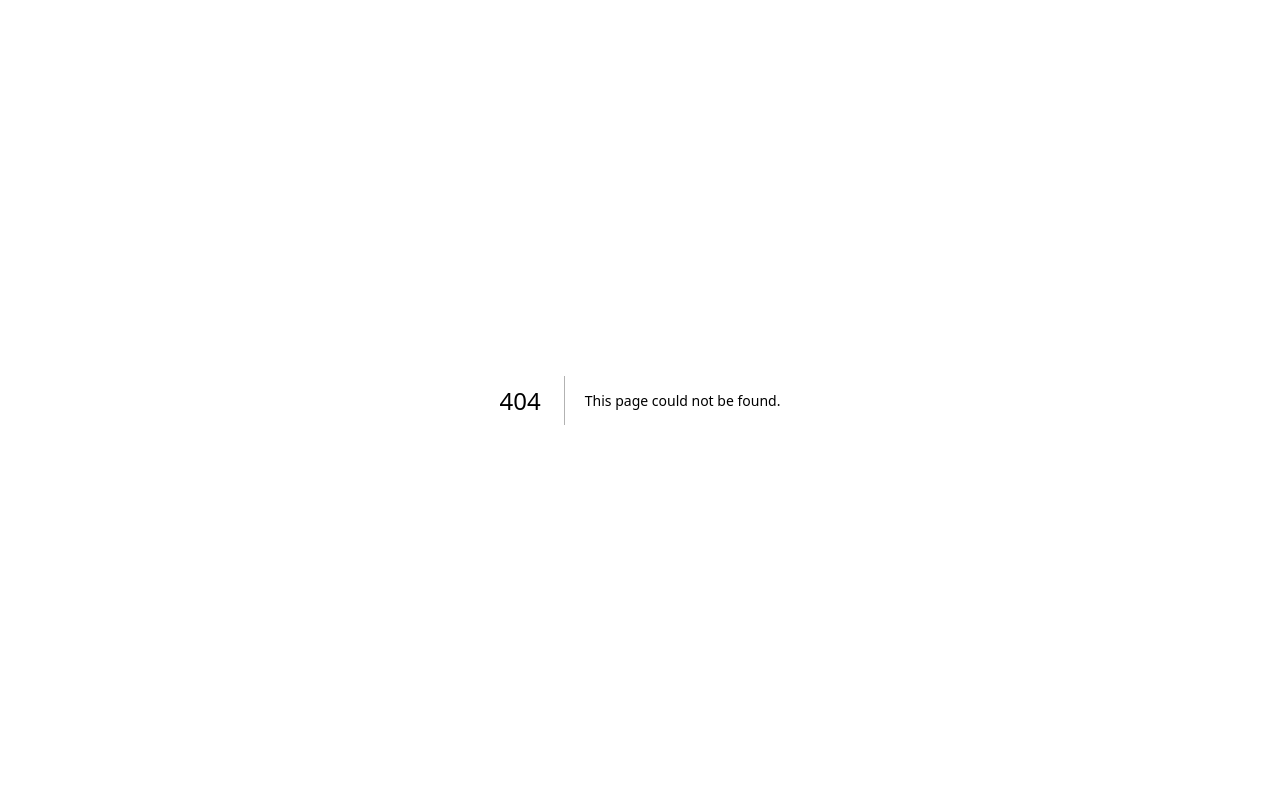
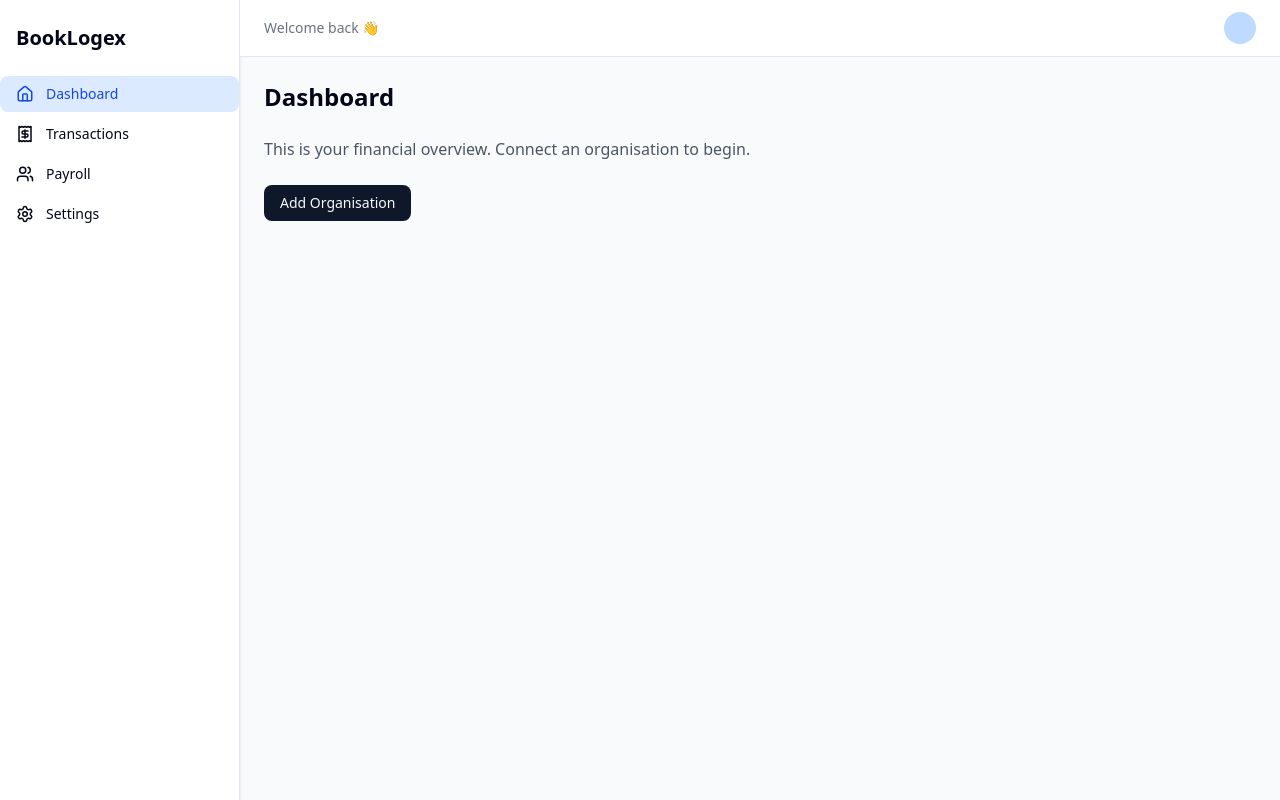
Before and after one commit to costa-satsati/booklogex-mvp, a Next.js app: page /dashboard in a window 1280 px wide. Before the commit this address had no page. Built offline with nearby package versions, Linux system fonts and the light colour scheme.

Commit message:
feat: add dashboard page with login protection

```diff
--- /dev/null
+++ b/src/app/auth/callback/route.ts
@@ -0,0 +1,36 @@
+import { NextResponse } from "next/server";
+import type { NextRequest } from "next/server";
+import { createServerClient } from "@supabase/ssr";
+
+export async function GET(req: NextRequest) {
+  const res = NextResponse.next();
+
+  const supabase = createServerClient(
+    process.env.NEXT_PUBLIC_SUPABASE_URL!,
+    process.env.NEXT_PUBLIC_SUPABASE_ANON_KEY!,
+    {
+      cookies: {
+        get(name) {
+          return req.cookies.get(name)?.value;
+        },
+        set(name, value, options) {
+          res.cookies.set({ name, value, ...options });
+        },
+        remove(name, options) {
+          res.cookies.delete({ name, ...options });
+        },
+      },
+    }
+  );
+
+  const { data, error } = await supabase.auth.exchangeCodeForSession(req.url);
+
+  if (error) {
+    console.error("Auth exchange error:", error.message);
+    return NextResponse.redirect(new URL("/login", req.url));
+  }
+
+  const redirectRes = NextResponse.redirect(new URL("/dashboard", req.url));
+  res.cookies.getAll().forEach((cookie) => redirectRes.cookies.set(cookie));
+  return redirectRes;
+}
--- /dev/null
+++ b/src/app/dashboard/components/Sidebar.tsx
@@ -0,0 +1,35 @@
+// app/dashboard/components/Sidebar.tsx
+"use client";
+import Link from "next/link";
+import { usePathname } from "next/navigation";
+import { Home, Receipt, Users, Settings } from "lucide-react";
+
+const navItems = [
+  { href: "/dashboard", icon: Home, label: "Dashboard" },
+  { href: "/transactions", icon: Receipt, label: "Transactions" },
+  { href: "/employees", icon: Users, label: "Payroll" },
+  { href: "/settings", icon: Settings, label: "Settings" },
+];
+
+export function Sidebar() {
+  const path = usePathname();
+
+  return (
+    <aside className="w-60 bg-white border-r shadow-sm">
+      <div className="px-4 py-6 text-xl font-semibold">BookLogex</div>
+      <nav className="space-y-1">
+        {navItems.map(({ href, icon: Icon, label }) => (
+          <Link
+            key={href}
+            href={href}
+            className={`flex items-center gap-3 px-4 py-2 text-sm rounded-md ${
+              path === href ? "bg-blue-100 text-blue-700 font-medium" : "hover:bg-gray-100"
+            }`}
+          >
+            <Icon size={18} /> {label}
+          </Link>
+        ))}
+      </nav>
+    </aside>
+  );
+}
--- /dev/null
+++ b/src/app/dashboard/components/Topbar.tsx
@@ -0,0 +1,17 @@
+// app/dashboard/components/Topbar.tsx
+"use client";
+import { Menu } from "lucide-react";
+
+export function Topbar() {
+  return (
+    <header className="flex items-center justify-between px-6 py-3 border-b bg-white">
+      <button className="md:hidden p-2">
+        <Menu size={20} />
+      </button>
+      <div className="text-sm text-gray-500">Welcome back 👋</div>
+      <div className="flex items-center gap-3">
+        <div className="h-8 w-8 rounded-full bg-blue-200" />
+      </div>
+    </header>
+  );
+}
--- /dev/null
+++ b/src/app/dashboard/layout.tsx
@@ -0,0 +1,19 @@
+// app/dashboard/layout.tsx
+import { Sidebar } from "./components/Sidebar";
+import { Topbar } from "./components/Topbar";
+
+export default function DashboardLayout({
+  children,
+}: {
+  children: React.ReactNode;
+}) {
+  return (
+    <div className="flex h-screen bg-gray-50">
+      <Sidebar />
+      <div className="flex flex-col flex-1">
+        <Topbar />
+        <main className="flex-1 p-6 overflow-y-auto">{children}</main>
+      </div>
+    </div>
+  );
+}
--- /dev/null
+++ b/src/app/dashboard/page.tsx
@@ -0,0 +1,17 @@
+// app/dashboard/page.tsx
+"use client";
+import { Button } from "@/components/ui/button";
+
+export default function DashboardPage() {
+  return (
+    <div className="space-y-6">
+      <h1 className="text-2xl font-semibold">Dashboard</h1>
+      <p className="text-gray-600">
+        This is your financial overview. Connect an organisation to begin.
+      </p>
+      <Button onClick={() => alert("TODO: open Add Organisation modal")}>
+        Add Organisation
+      </Button>
+    </div>
+  );
+}
--- a/src/app/login/page.tsx
+++ b/src/app/login/page.tsx
@@ -1,22 +1,37 @@
-"use client"
+"use client";
 
-import { supabase } from "@/lib/supabaseClient"
+import { useSearchParams, useRouter } from "next/navigation";
+import { supabase } from "@/lib/supabaseClient";
 
 export default function LoginPage() {
+  const router = useRouter();
+  const searchParams = useSearchParams();
+  const redirectTo = searchParams.get("redirectedFrom") || "/dashboard";
+
   const handleEmailLogin = async () => {
     const { error } = await supabase.auth.signInWithOtp({
-      email: "test@example.com",
-      options: { emailRedirectTo: "http://localhost:3000/" },
-    })
-    if (error) console.error(error)
-  }
+      email: "satkon@gmail.com",
+      options: {
+        emailRedirectTo:
+          process.env.NEXT_PUBLIC_SITE_URL + "/auth/callback" ||
+          "http://localhost:3000/auth/callback",
+      },
+    });
+    if (error) console.error(error);
+    else alert("Check your email for the login link.");
+  };
 
   const handleGoogleLogin = async () => {
     const { error } = await supabase.auth.signInWithOAuth({
       provider: "google",
-    })
-    if (error) console.error(error)
-  }
+      options: {
+        redirectTo:
+          process.env.NEXT_PUBLIC_SITE_URL + "/auth/callback" ||
+          "http://localhost:3000/auth/callback",
+      },
+    });
+    if (error) console.error(error);
+  };
 
   return (
     <main className="flex h-screen items-center justify-center flex-col gap-4">
@@ -33,5 +48,5 @@ export default function LoginPage() {
         Login with Google
       </button>
     </main>
-  )
+  );
 }
--- a/src/lib/supabaseClient.ts
+++ b/src/lib/supabaseClient.ts
@@ -1,6 +1,8 @@
-import { createBrowserClient } from '@supabase/ssr'
+"use client";
+
+import { createBrowserClient } from "@supabase/ssr";
 
 export const supabase = createBrowserClient(
   process.env.NEXT_PUBLIC_SUPABASE_URL!,
   process.env.NEXT_PUBLIC_SUPABASE_ANON_KEY!
-)
+);
--- /dev/null
+++ b/src/middleware.ts
@@ -0,0 +1,47 @@
+import { NextResponse } from "next/server";
+import type { NextRequest } from "next/server";
+import { createServerClient } from "@supabase/ssr";
+
+export async function middleware(req: NextRequest) {
+  // Prepare a response we can modify cookies on
+  const res = NextResponse.next({ request: { headers: req.headers } });
+
+  // ✅ Correct usage (3 parameters)
+  const supabase = createServerClient(
+    process.env.NEXT_PUBLIC_SUPABASE_URL!,
+    process.env.NEXT_PUBLIC_SUPABASE_ANON_KEY!,
+    {
+      cookies: {
+        get(name) {
+          return req.cookies.get(name)?.value;
+        },
+        set(name, value, options) {
+          res.cookies.set({ name, value, ...options });
+        },
+        remove(name, options) {
+          res.cookies.delete({ name, ...options });
+        },
+      },
+    }
+  );
+
+  // Fetch the logged-in user
+  const {
+    data: { user },
+  } = await supabase.auth.getUser();
+
+  // Redirect unauthenticated users away from protected routes
+  if (!user && req.nextUrl.pathname.startsWith("/dashboard")) {
+    const redirectUrl = req.nextUrl.clone();
+    redirectUrl.pathname = "/login";
+    redirectUrl.searchParams.set("redirectedFrom", req.nextUrl.pathname);
+    return NextResponse.redirect(redirectUrl);
+  }
+
+  return res;
+}
+
+// Apply to protected routes
+export const config = {
+  matcher: ["/dashboard/:path*", "/transactions/:path*", "/employees/:path*"],
+};
```
